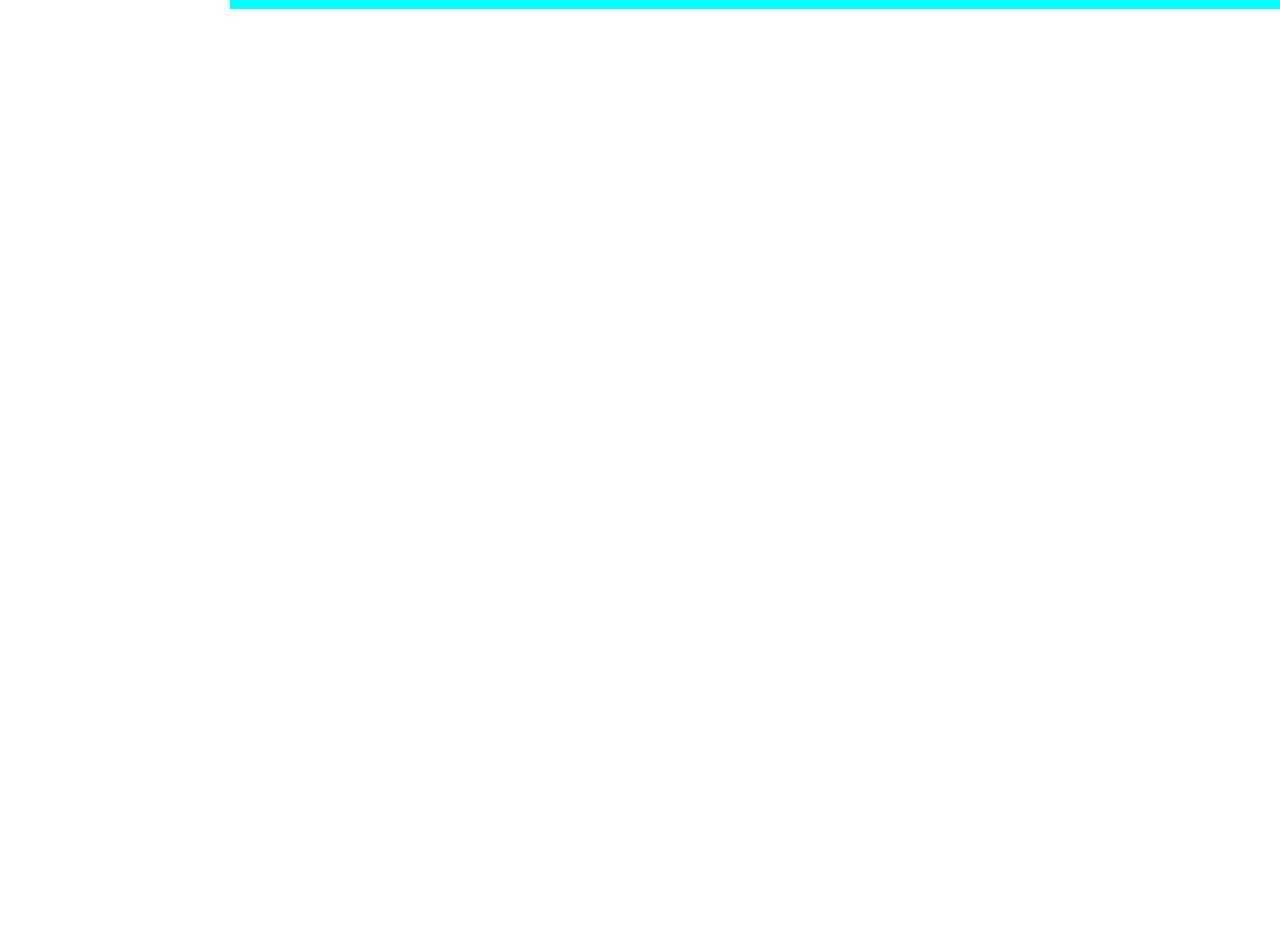
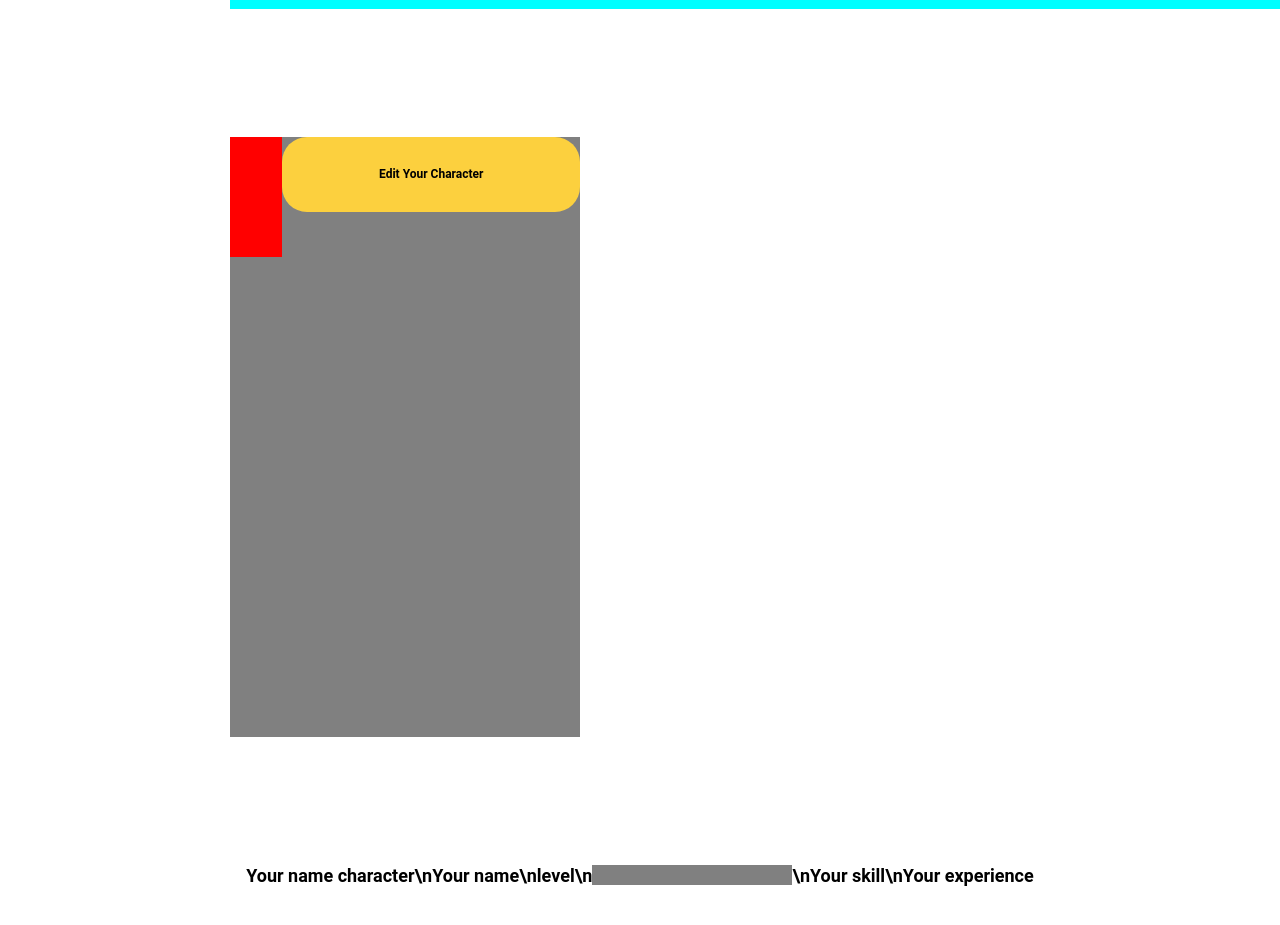
Before and after one commit to farhanhidayatul/gamukis, a React (Create React App) app: page /home in a window 1280 px wide. Shown: the part 780-1705 px from the top of the page. Before the commit the page ends 917 px from the top, so only its background shows below. Built offline with nearby package versions, Linux system fonts and the light colour scheme.

Commit message:
menambahkan di home

```diff
--- a/package.json
+++ b/package.json
@@ -6,12 +6,10 @@
     "@testing-library/jest-dom": "^5.17.0",
     "@testing-library/react": "^13.4.0",
     "@testing-library/user-event": "^13.5.0",
-    "bootstrap": "^5.3.3",
     "react": "^18.2.0",
-    "react-bootstrap": "^2.10.2",
     "react-dom": "^18.2.0",
-    "react-router-dom": "^6.22.3",
-    "react-scripts": "5.0.1",
+    "react-router-dom": "^6.23.1",
+    "react-scripts": "^5.0.1",
     "web-vitals": "^2.1.4"
   },
   "scripts": {
--- a/src/pages/home.css
+++ b/src/pages/home.css
@@ -32,3 +32,56 @@ body {
     background:yellow;
     transition: 1s;
 }
+
+.profile {
+font-size : 18px;
+}
+
+.bg-2 {
+    background:grey;
+    width: 350px;
+    height: 600px;
+    position: relative;
+    margin: 8rem;
+    align-items: left;
+    justify-content: left;
+    display: flex;
+}
+
+.btn-edit-character {
+ width: 400px;
+ height: 75px;
+ font-size: 12px;
+ background: #FCD03E;
+ border: none;
+ outline: none;
+ border-radius: 25px;
+ position: relative;
+
+}
+
+.character{
+    width: 20%;
+    height: 20%;
+    background: red;
+
+}
+
+.stats {
+    display: flex;
+    justify-content: center;
+}
+
+.level {
+    background: grey;
+    width: 200px;
+    height: 20px;
+}
+
+.skill {
+
+}
+
+.experience {
+
+}
--- a/src/pages/home.js
+++ b/src/pages/home.js
@@ -9,6 +9,24 @@ const Home = () => {
       <div className="container-home">
         <div className="bg-1">
           <button className="btn-play"><b>Play Now</b></button>
+
+        </div>
+      <div className="profile">
+        <div className="bg-2">
+          <div className="character"></div>
+          <button className="btn-edit-character"><b>Edit Your Character</b></button>
+        </div>
+          <div className="stats">
+            <p><b>Your name character</b></p>
+            <p><b>\nYour name</b></p>
+            <p><b>\nlevel\n</b></p>
+            <div className="level"> </div>
+            <p><b>\nYour skill</b></p>
+            <div className="skill"></div>
+            <div className="experience">
+              <b>\nYour experience</b>
+            </div>
+          </div>
         </div>
       </div>
     </div>
```
Also changed, not shown: 2 other files (tests, documents, lock files or other folders).
